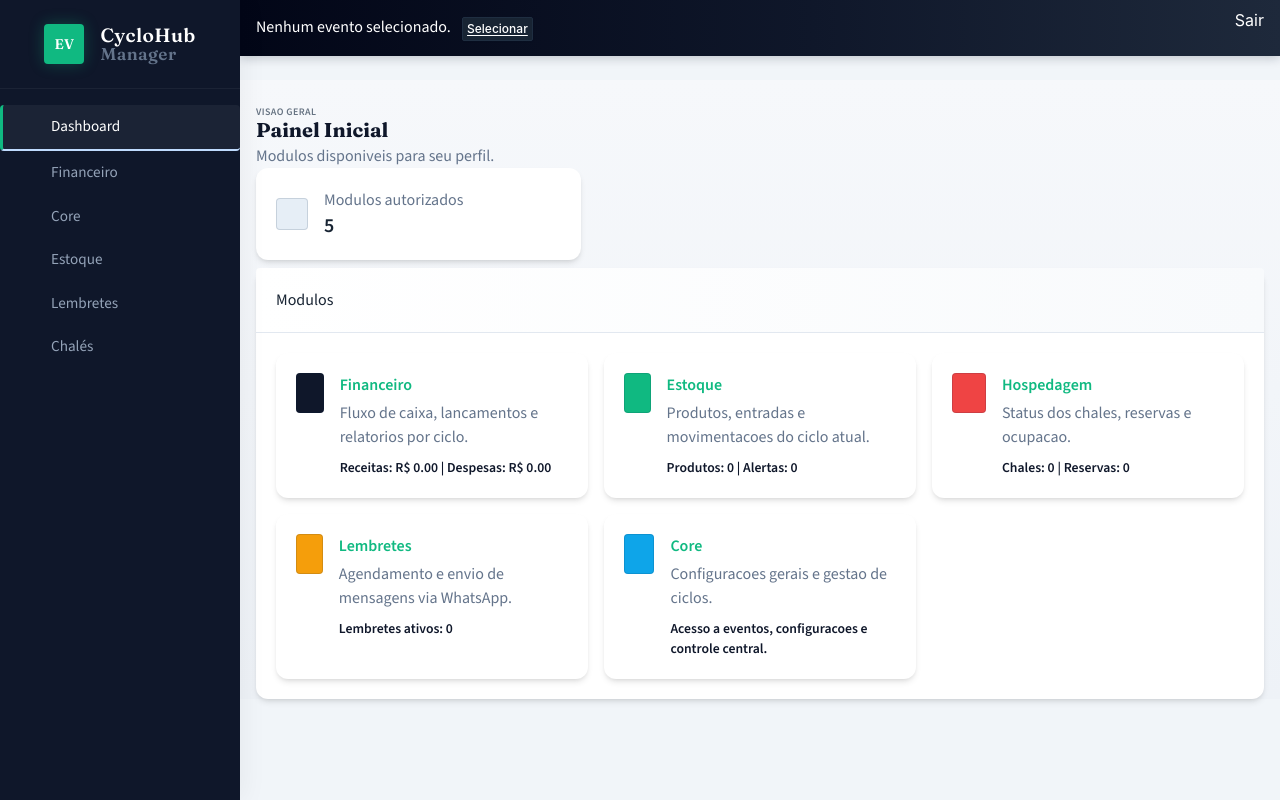
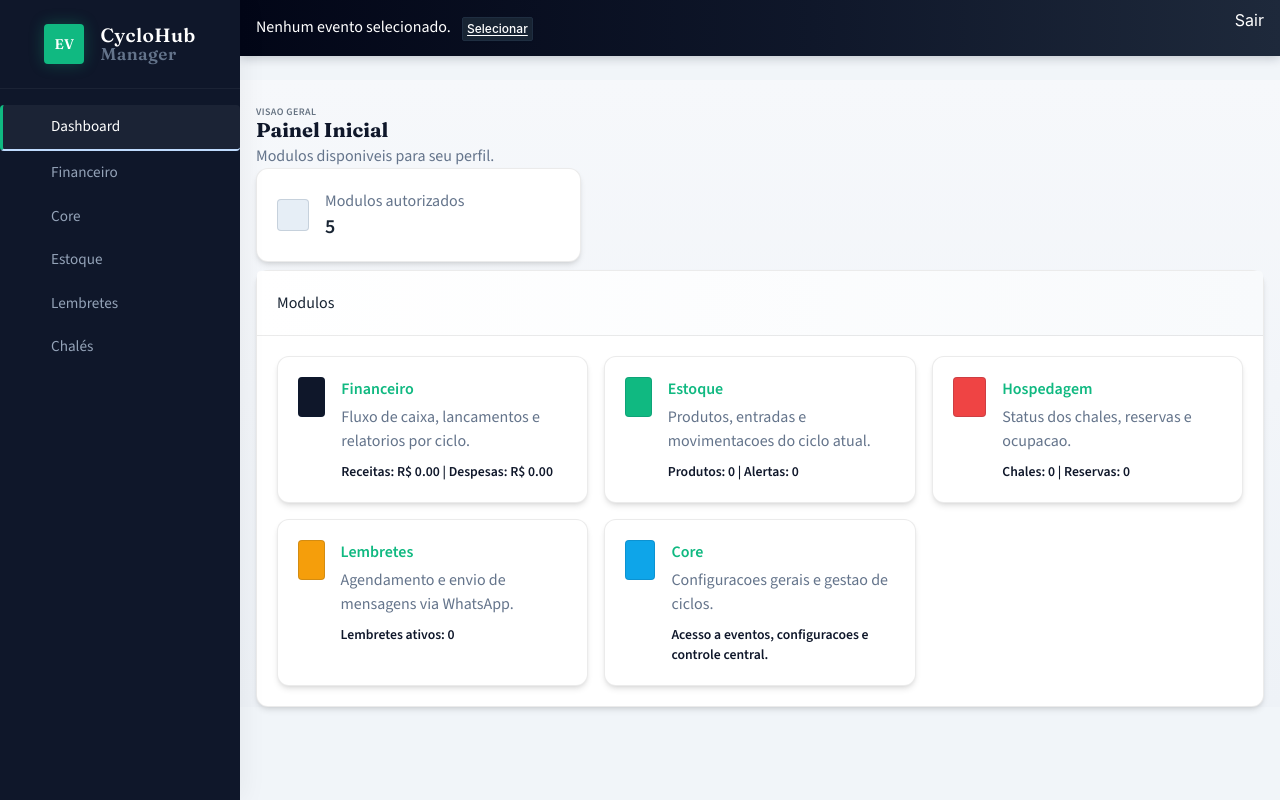
Before and after one commit to janiolos/MaanaimManager, a Django app: page / in a window 1280 px wide. Run offline with Django 5.2, Linux system fonts and the light colour scheme; the visitor is signed in with stand-in values (Sample User, id 1); data comes from the database, SQL or seed files in the repository; data that the repository does not hold is empty; some libraries are stand-ins or nearby versions.

Commit message:
style: aumento do contraste das bordas e barras de status dos widgets

```diff
--- a/static/app.css
+++ b/static/app.css
@@ -177,7 +177,8 @@ body {
 }
 
 .card {
-  border: none !important;
+  border: 1px solid rgba(0, 0, 0, 0.08) !important;
+  /* Borda sutil porém visível */
   background: var(--mm-card) !important;
   box-shadow: var(--mm-shadow) !important;
   border-radius: 12px !important;
@@ -231,8 +232,15 @@ body {
 }
 
 .card-header {
-  border-bottom: 1px solid var(--mm-border) !important;
+  border-bottom: 1px solid rgba(0, 0, 0, 0.08) !important;
   background: linear-gradient(90deg, #ffffff 0%, #f8fafc 100%) !important;
+}
+
+/* Aumento do contraste e espessura das linhas de status */
+.card-status-start {
+  width: 4px !important;
+  /* Mais espesso para maior contraste */
+  opacity: 1 !important;
 }
 
 .page-title {
```
